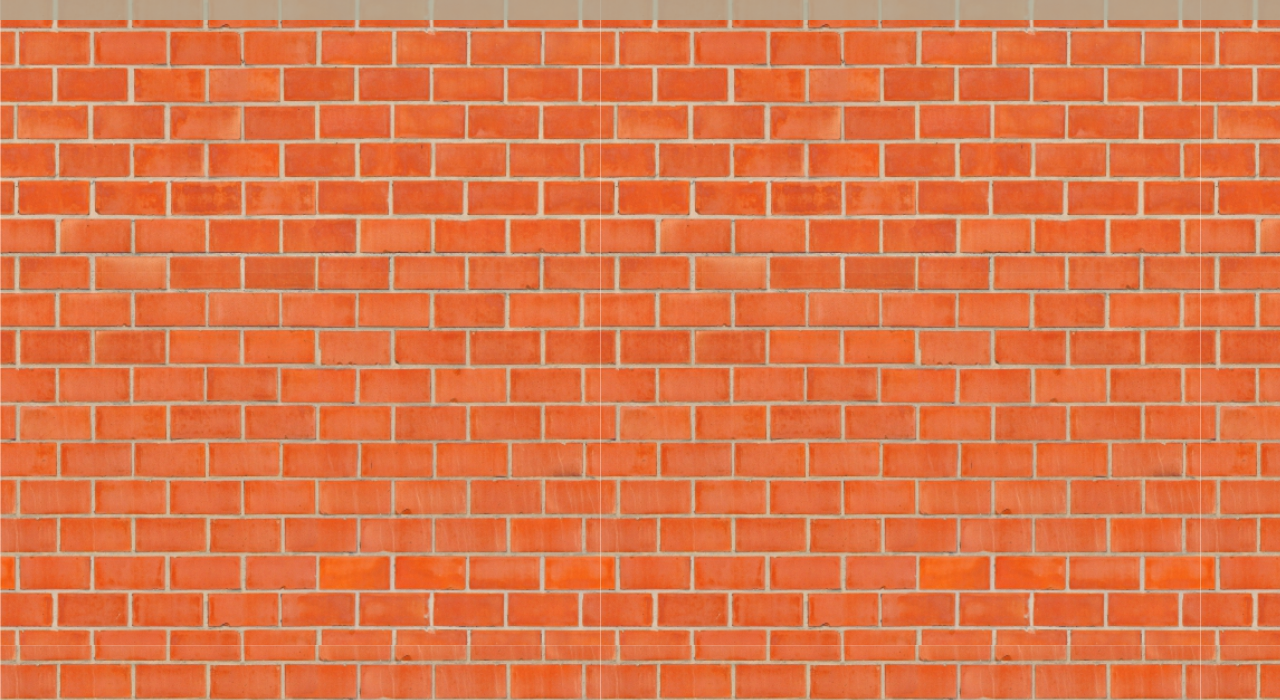
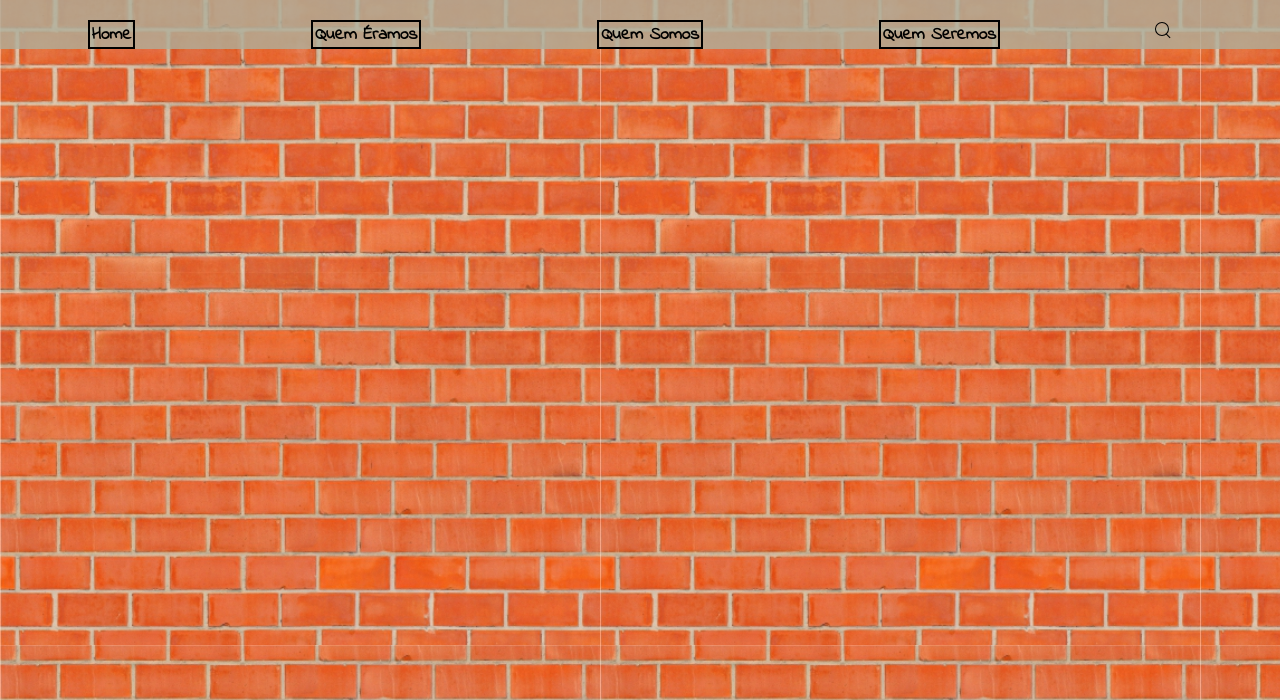
Before and after one commit to estacaohack9/201-tio-jolo-responsivo, a plain HTML site: page index.html in a window 1280 px wide. Shown: the part 100-800 px from the top of the page. Drawn offline with Linux system fonts and the light colour scheme.

Commit message:
Ajustar o menu para >470px

```diff
--- a/css/estilo.css
+++ b/css/estilo.css
@@ -31,6 +31,52 @@ header h1{
   margin: 0;
   font-weight: bolder;
 }
+
+#navegacao{
+  background-color: rgba(175, 175, 156, 0.8);
+}
+
+#navegacao>div{
+  position: relative;
+  width: 10%;
+  height: 20%;
+}
+
+#navegacao nav{
+  display: flex;
+  justify-content: space-around;
+  font-size: 13pt;
+  width: 85%;
+}
+
+#navegacao nav a{
+  font-family: 'Indie Flower', 'cursive';
+  font-weight: bold;
+  color: black;
+  text-decoration: none;
+  border: 2px solid black;
+  padding: 0 2px;
+}
+
+@media screen and (min-width: 470px){
+  header>div{
+    display: none;
+  }
+
+  header h1{
+    font-size: 24pt;
+  }
+
+  #navegacao{
+    display: flex;
+    justify-content: space-between;
+  }
+
+  #navegacao input{
+    display: none;
+  }
+}
+
 
 /* Ícone de Lupa */
 .search.icon {
```
